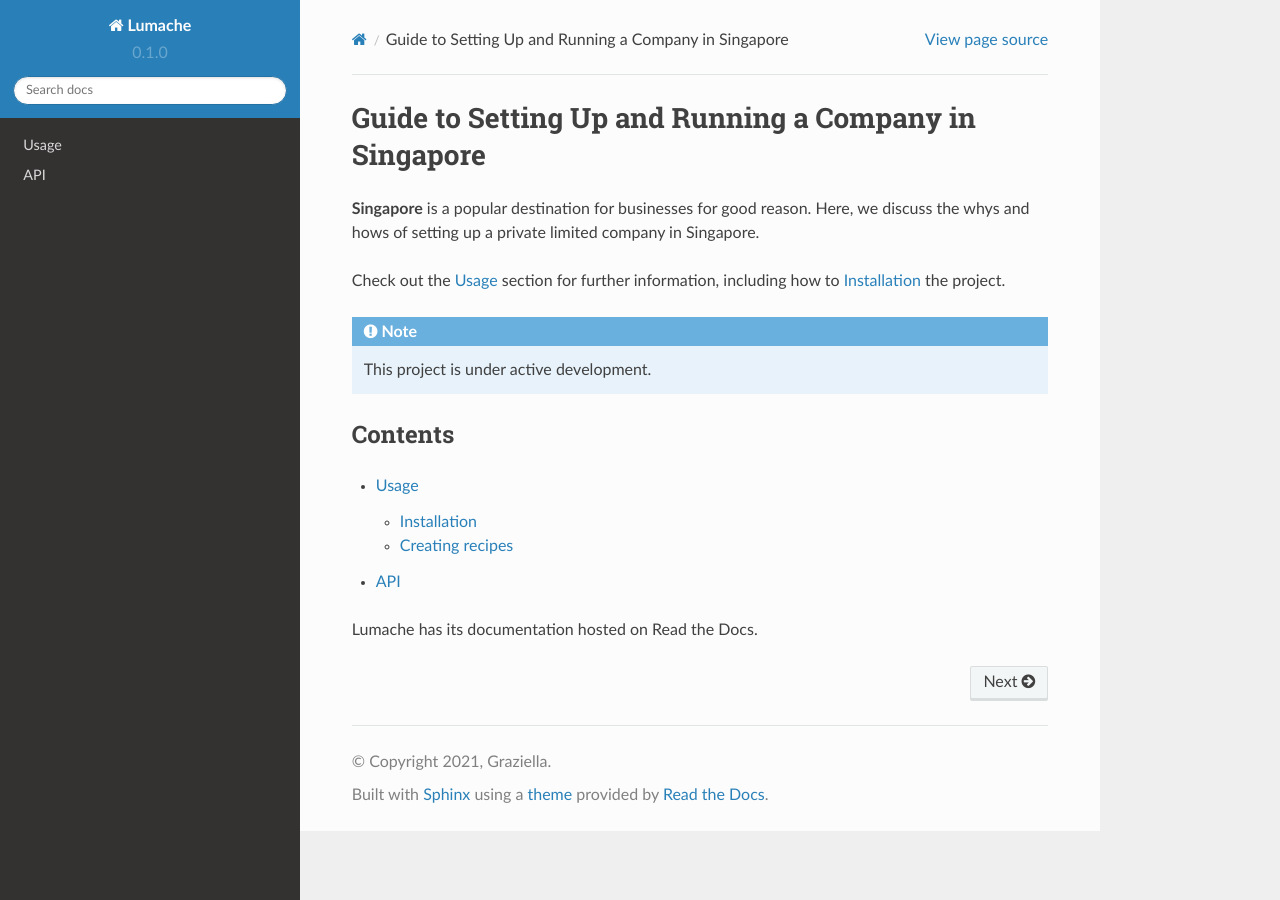
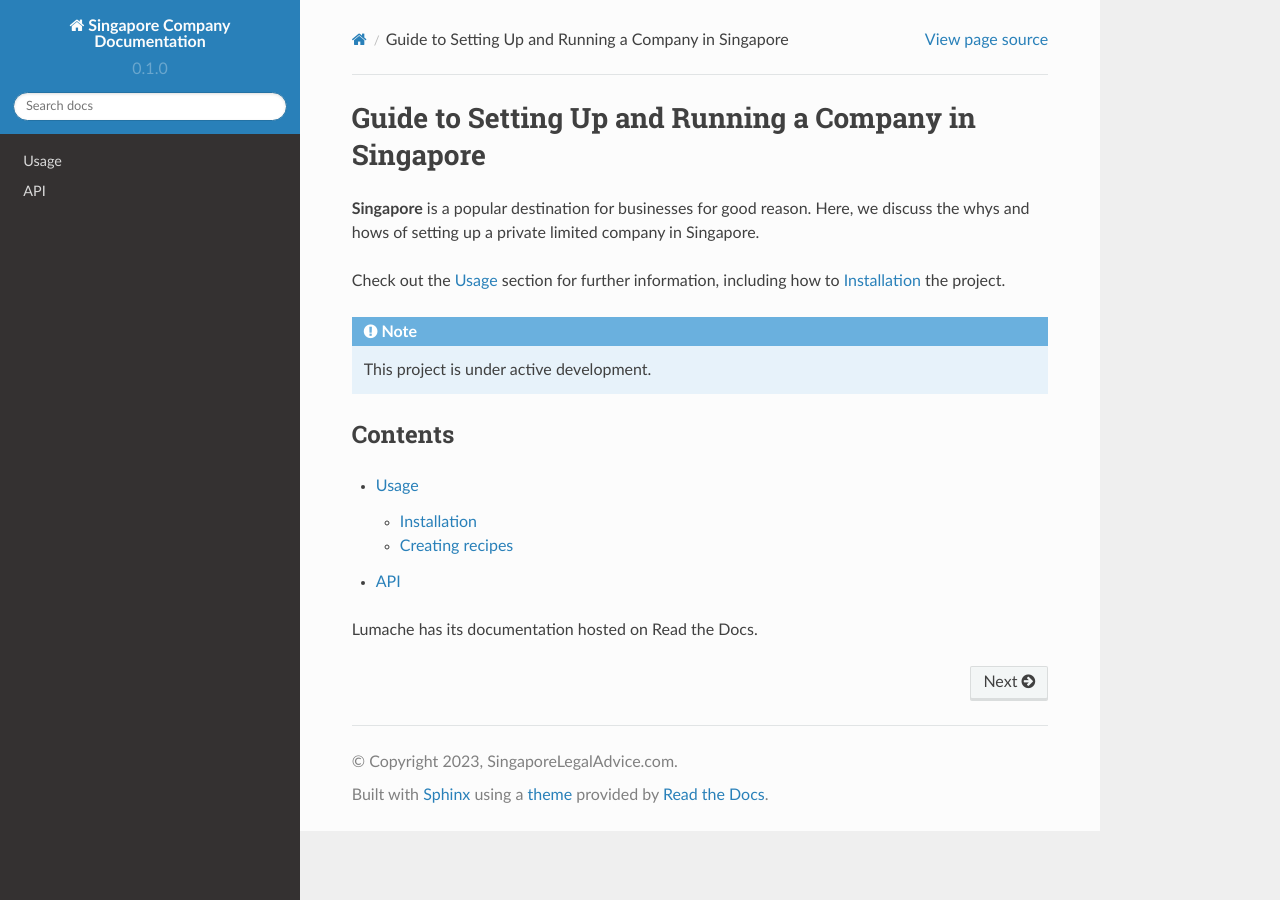
Before and after one commit to yuk-singaporelegaladvice/singapore-company, a Sphinx documentation site: the page built from docs/source/index.rst, in a window 1280 px wide. Built offline with Sphinx 7.4.7 and the Read the Docs theme 2.0.0, drawn with Linux system fonts in a browser that asks for light colours.

Commit message:
Update conf.py for title and author

```diff
--- a/docs/source/conf.py
+++ b/docs/source/conf.py
@@ -2,9 +2,9 @@
 
 # -- Project information
 
-project = 'Lumache'
-copyright = '2021, Graziella'
-author = 'Graziella'
+project = 'Singapore Company Documentation'
+copyright = '2023, SingaporeLegalAdvice.com'
+author = 'Yuk'
 
 release = '0.1'
 version = '0.1.0'
```
